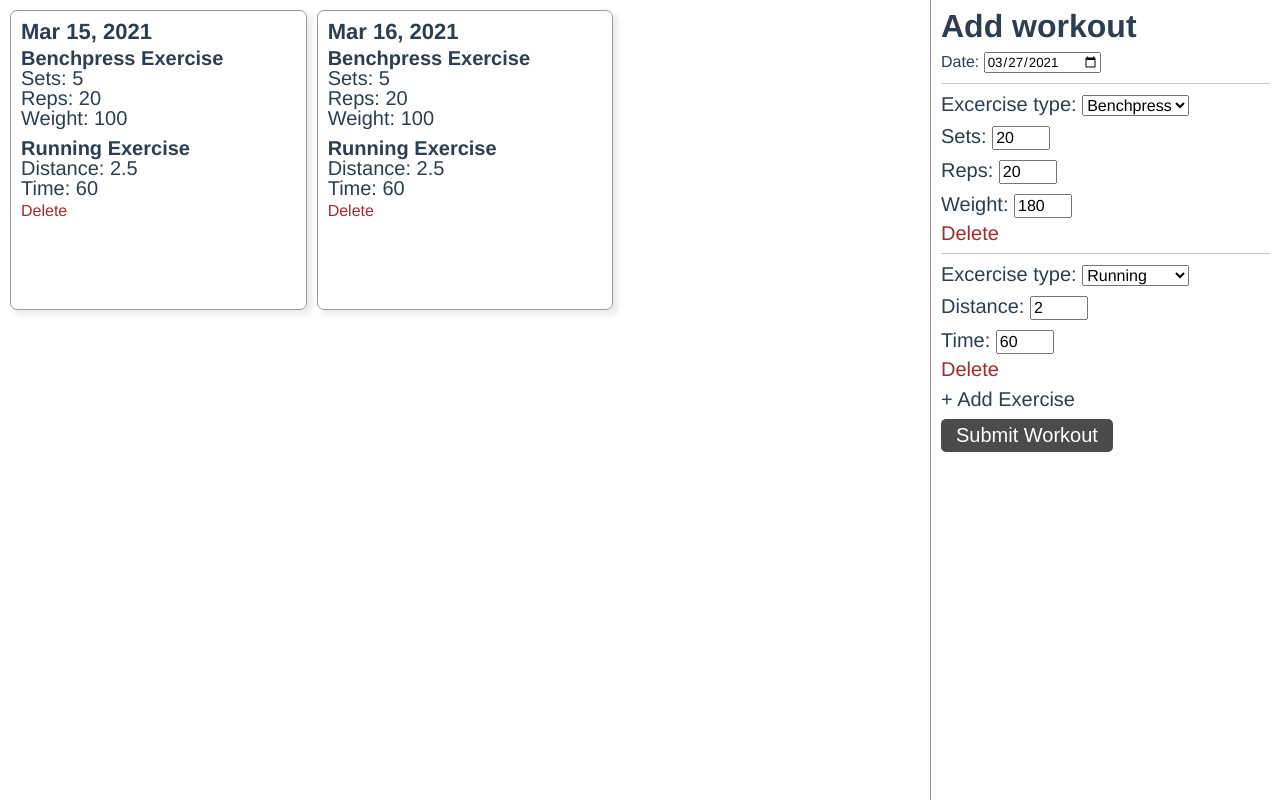
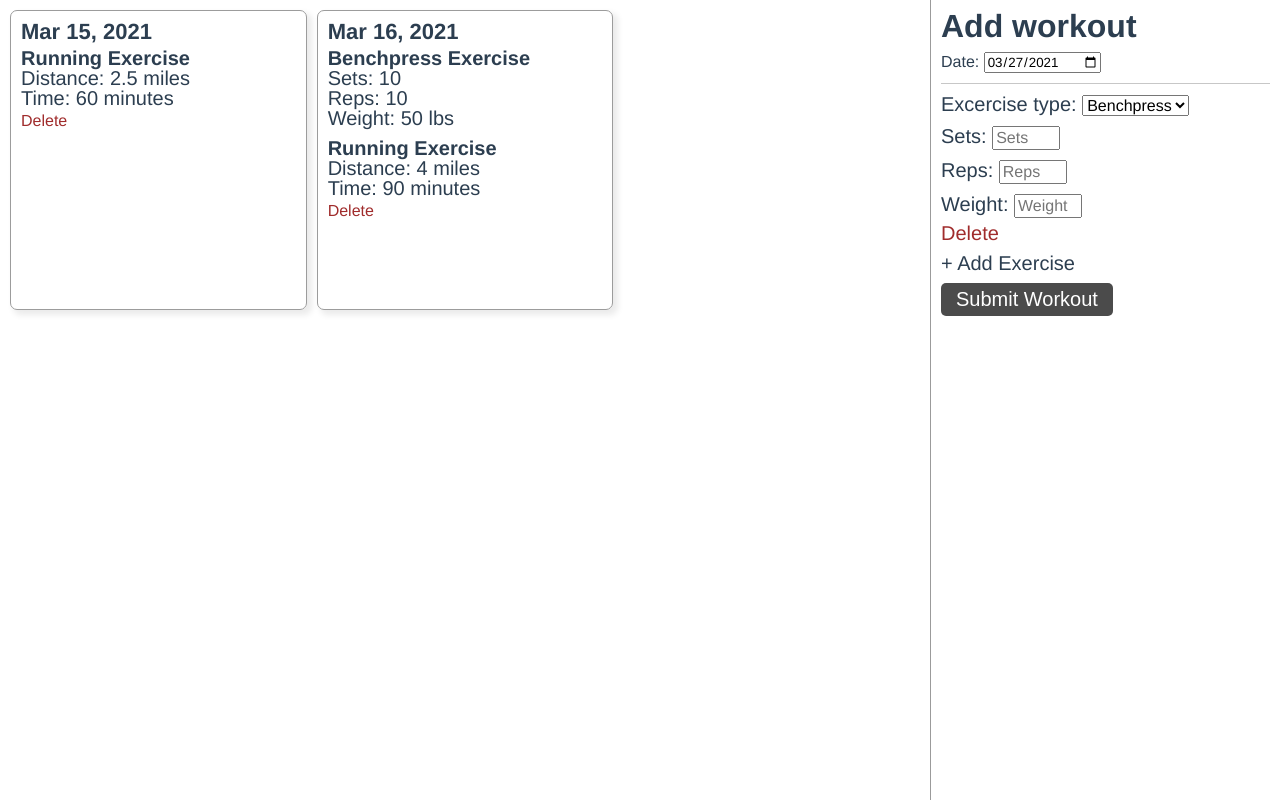
Before and after one commit to bingland/vue-exercise-dgm3780, a Vue app: page / in a window 1280 px wide. Built offline with nearby package versions, Linux system fonts and the light colour scheme.

Commit message:
Initial data changed, property units, cleanup

```diff
--- a/src/App.vue
+++ b/src/App.vue
@@ -8,15 +8,6 @@
 </template>
 
 <script>
-// menu that lets you choose between workouts / exercises
-// filters for most distance / weight?
-// list of workouts that is displayed in a card grid (1)
-// click on card to display details
-// list of exercises regardless of workouts
-// add area. can add multiple exercises to a workout. once submitted, if the user wants to add more, they go to the workout. (2)
-// auto set name of workout to date. if there are multiple in a day, then auto add 2 or time or something. (3)
-// give users to change workout title? (4)
-
 // reset css
 import '@/reset.css'
 
@@ -36,16 +27,8 @@ export default {
           date: '2021-03-15',
           exercises: [
             {
-              type: 'benchpress', // types: running, bench press, custom?
-              // note: 'Bench Press ',
-              sets: 5,
-              reps: 20,
-              weight: 100
-            },
-            {
-              type: 'running', // types: running, bench press, custom?
-              // note: 'Running session ',
-              time: 60, // in minutes?
+              type: 'running', // types: running, bench press
+              time: 60, // in minutes
               distance: 2.5 // in miles
             }
           ]
@@ -54,17 +37,15 @@ export default {
           date: '2021-03-16',
           exercises: [
             {
-              type: 'benchpress', // types: running, bench press, custom?
-              // note: 'Bench Press ',
-              sets: 5,
-              reps: 20,
-              weight: 100
+              type: 'benchpress', // types: running, bench press
+              sets: 10,
+              reps: 10,
+              weight: 50
             },
             {
-              type: 'running', // types: running, bench press, custom?
-              // note: 'Running session ',
-              time: 60, // in minutes?
-              distance: 2.5 // in miles
+              type: 'running', // types: running, bench press
+              time: 90, // in minutes
+              distance: 4 // in miles
             }
           ]
         }
--- a/src/components/AddWorkoutArea.vue
+++ b/src/components/AddWorkoutArea.vue
@@ -58,15 +58,7 @@ export default {
       date: this.currentDate(),
       exercises: [
         {
-          type: 'benchpress',
-          sets: 20,
-          reps: 20,
-          weight: 180
-        },
-        {
-          type: 'running',
-          distance: 2,
-          time: 60
+          type: 'benchpress'
         }
       ]
     }
@@ -179,7 +171,7 @@ select[name="exerciseSelect"] {
   padding: 5px 0;
 }
 .exerciseItemParams .paramInput input[type="text"] {
-  width: 50px;
+  width: 60px;
   font-size: 16px;
 }
 
@@ -200,5 +192,6 @@ select[name="exerciseSelect"] {
   border-radius: 5px;
   background-color: rgb(75, 75, 75);
   color: white;
+  cursor: pointer;
 }
 </style>
--- a/src/components/WorkoutCard.vue
+++ b/src/components/WorkoutCard.vue
@@ -7,12 +7,12 @@
           <h1>Benchpress Exercise</h1>
           <p>Sets: {{exercise.sets}}</p>
           <p>Reps: {{exercise.reps}}</p>
-          <p>Weight: {{exercise.weight}}</p>
+          <p>Weight: {{exercise.weight}} lbs</p>
         </div>
         <div v-if="exercise.type === 'running'" class="exercise running">
           <h1>Running Exercise</h1>
-          <p>Distance: {{exercise.distance}}</p>
-          <p>Time: {{exercise.time}}</p>
+          <p>Distance: {{exercise.distance}} miles</p>
+          <p>Time: {{exercise.time}} minutes</p>
         </div>
       </div>
       <div class="deleteWorkoutCard" @click="$emit('delete:workout', myIndex)">Delete</div>
@@ -37,9 +37,6 @@ export default {
       let time = `${month} ${date}, ${year}`
       return time
     }
-  },
-  computed: {
-
   }
 }
 </script>
```
